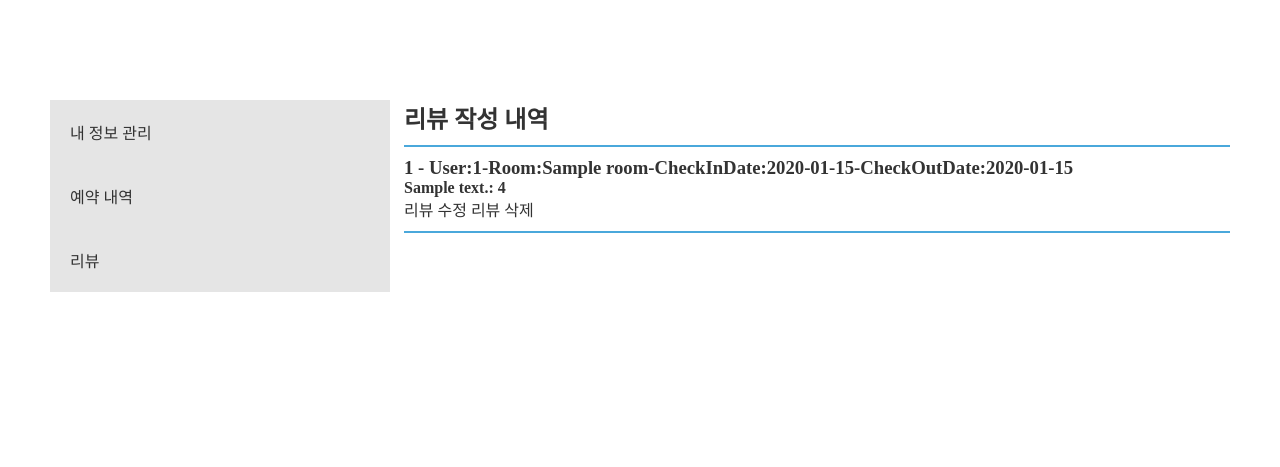
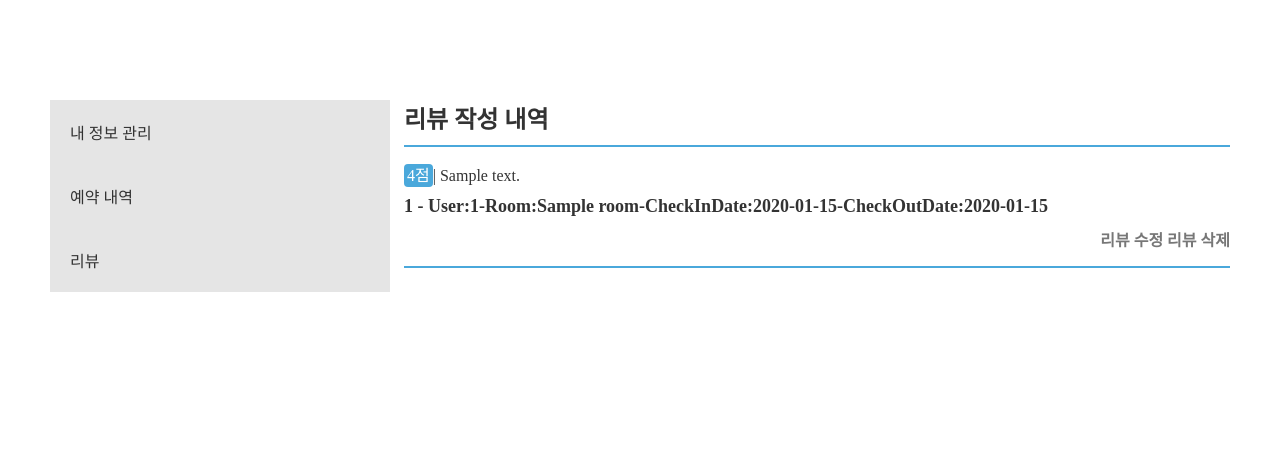
Before and after one commit to soyeonnnb/se-12, a Django app: page /reviews/my_reviews/ in a window 1280 px wide. Shown: the part 50-517 px from the top of the page. Run offline with Django 3.2, Linux system fonts and the light colour scheme; a user stored in the database is signed in; tables that the repository leaves empty hold one stand-in row (values such as "Sample post"); some libraries are stand-ins or nearby versions; some web fonts are replaced.

Commit message:
fixed style

```diff
--- a/bftour/static/style.css
+++ b/bftour/static/style.css
@@ -925,3 +925,87 @@ input[type='file']:hover {
 .change-reservation a:hover{
     color: #4AA8DB;
 }
+
+.go-review {
+    text-align: right;
+}
+
+.review-list-container p{
+    padding-top: 5px;
+    padding-bottom: 5px;
+}
+
+.reserved-data {
+    font-size: 18px;
+    font-weight: 700;
+}
+
+.modify-review {
+    text-align: right;
+}
+
+.modify-review a{
+    color: #777777;
+    font-weight: 700;
+}
+.modify-review a:hover{
+    color: #4AA8DB;
+}
+
+.score {
+    background: #4AA8DB;
+    color: #fff !important;
+    width: 50px;
+    text-align: center;
+    padding: 3px;
+    border-radius: 4px;
+}
+
+.review-form-container {
+    padding-top: 100px;
+    height: 100vh;
+}
+
+.review-info {
+    width: 80%;
+    margin: auto;
+}
+
+.review-box {
+    width: 70%;
+    margin: auto;
+}
+
+.review-box p{
+    padding-top: 5px;
+    padding-bottom: 5px;
+}
+
+#id_review {
+    background: #e5e5e5;
+    width: 100%;
+    border: none;
+    border-radius: 4px;
+    padding: 10px;
+}
+
+#id_rating {
+    background: #e5e5e5;
+    width: 300px;
+    border: none;
+    border-radius: 4px;
+    padding: 5px;
+}
+
+.save-review {
+    color: #fff;
+    background: #4AA8DB;
+    border: none;
+    font-size: 16px;
+    font-weight: 700;
+    cursor: pointer;
+    padding: 10px;
+    margin-top: 50px;
+    width: 300px;
+    border-radius: 4px;
+}
--- a/bftour/templates/reservations/reservation_list.html
+++ b/bftour/templates/reservations/reservation_list.html
@@ -50,11 +50,10 @@
         {% if reservation.has_reviews %}
         <p>작성완료</p>
         {% else %}
-        <a href="{% url 'reviews:create' pk=reservation.pk %}">리뷰작성</a>
+        <a class="go-review" href="{% url 'reviews:create' pk=reservation.pk %}">리뷰작성</a>
         {% endif %}
         {% endif %}
         <hr />
-
     {% endfor %}
 </div>
 </div>
--- a/bftour/templates/reviews/review_list.html
+++ b/bftour/templates/reviews/review_list.html
@@ -11,13 +11,17 @@
             <h2>리뷰 작성 내역</h2>
             <hr/>
         </div>
-        {% for re in review_list %}
-        <h3>{{re}}</h3>
-        <h4>{{re.review}}: {{re.rating}}</h4>
-        <a href="{% url 'reviews:update' pk=re.pk %}">리뷰 수정</a>
-        <a href="{% url 'reviews:delete' pk=re.pk %}">리뷰 삭제</a>
-        <hr />
-        {% endfor %}
+        <div class="review-list-container">
+            {% for re in review_list %}
+            <p><span class="score">{{re.rating}}점</span>| {{re.review}}</p>
+            <p class="reserved-data">{{re}}</p>
+            <p class="modify-review">
+                <a href="{% url 'reviews:update' pk=re.pk %}">리뷰 수정</a>
+                <a href="{% url 'reviews:delete' pk=re.pk %}">리뷰 삭제</a>
+            </p>
+            <hr />
+            {% endfor %}
+        </div>
     </div>
 </div>
 {% endblock %}
```
Also changed, not shown: bftour/templates/reviews/review_form.html (+14 -11 lines).
